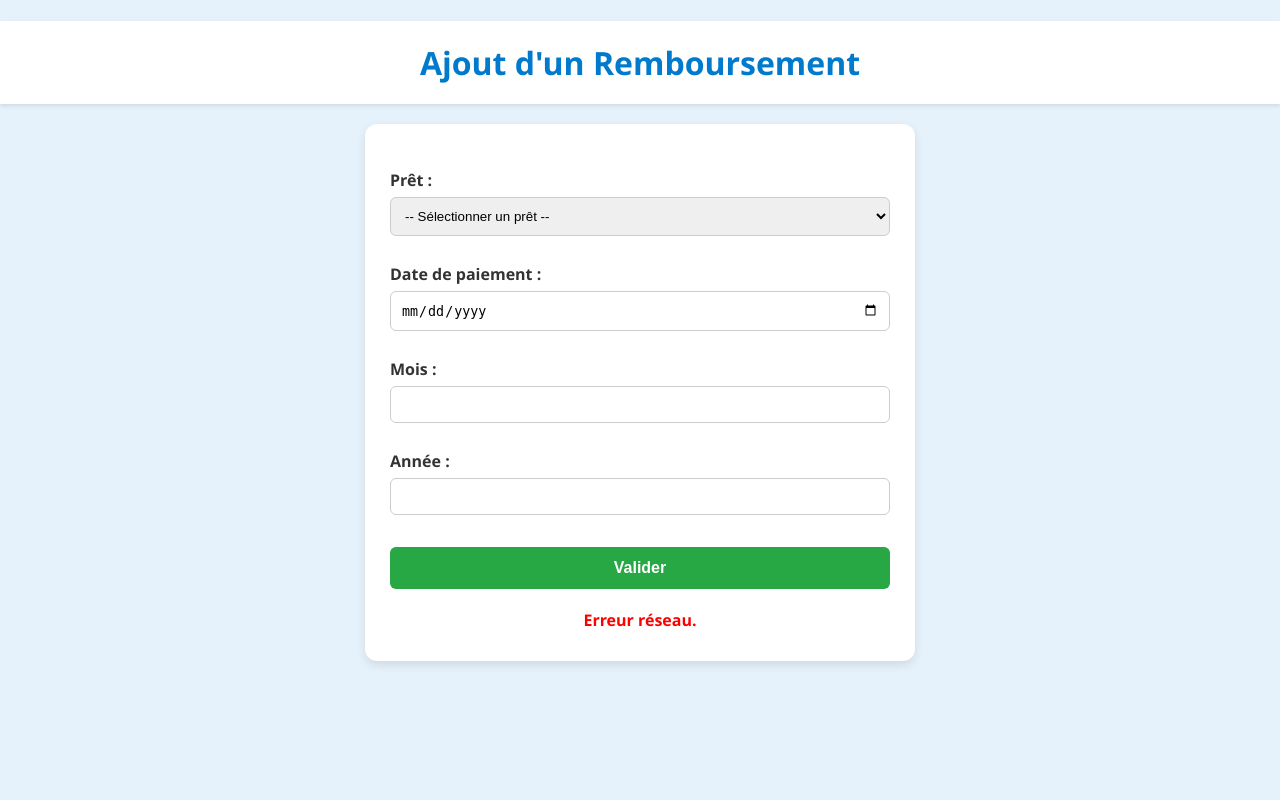
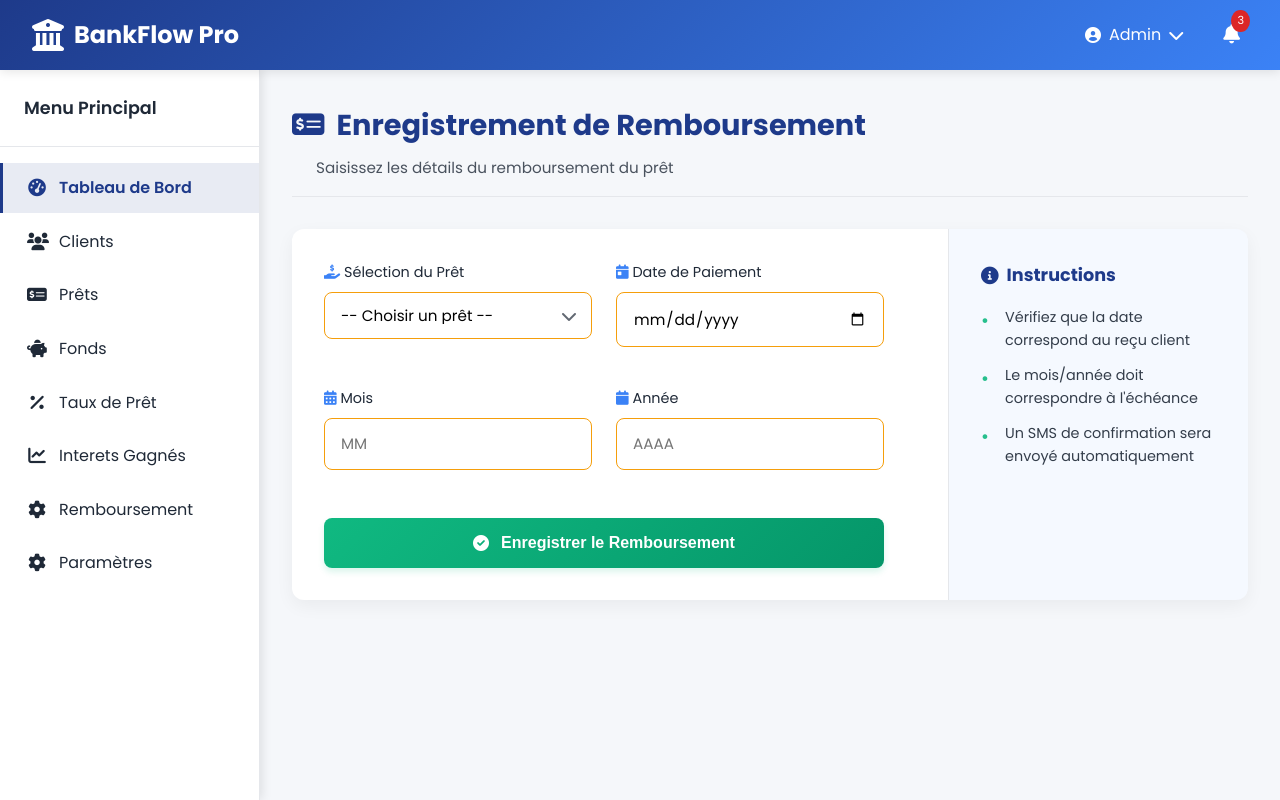
Before and after one commit to josoa24/ef_mvc, a PHP site: page /formulaire_remboursement.html in a window 1280 px wide. Run offline with PHP 8.4, Linux system fonts and the light colour scheme.

Commit message:
remboursement-pages

```diff
--- a/acceuil.html
+++ b/acceuil.html
@@ -69,6 +69,12 @@
                     <a href="interets_graphique.html" class="nav-link">
                         <i class="fas fa-chart-line"></i>
                         <span>Interets Gagnés</span>
+                    </a>
+                </li>
+                <li class="nav-item">
+                    <a href="formulaire_remboursement.html" class="nav-link">
+                        <i class="fas fa-cog"></i>
+                        <span>Remboursement</span>
                     </a>
                 </li>
                 <li class="nav-item">
--- a/assets/css/remboursement.css
+++ b/assets/css/remboursement.css
@@ -1,76 +1,291 @@
-
+/* Variables et base */
 :root {
-      --bleu: #007acc;
-      --bleu-clair: #e6f2fb;
-      --vert: #28a745;
-      --vert-foncé: #218838;
-      --gris: #f9f9f9;
-      --ombre: rgba(0, 0, 0, 0.1);
+    --primary-color: #1e3a8a;
+    --secondary-color: #3b82f6;
+    --accent-color: #10b981;
+    --success-color: #059669;
+    --warning-color: #f59e0b;
+    --danger-color: #dc2626;
+    --dark-color: #1f2937;
+    --light-color: #f8fafc;
+    --border-color: #e5e7eb;
+    --shadow-color: rgba(0, 0, 0, 0.1);
+    --sidebar-width: 260px;
+    --navbar-height: 70px;
 }
 
-    body {
-      font-family: 'Segoe UI', Tahoma, Geneva, Verdana, sans-serif;
-      background-color: var(--bleu-clair);
-      margin: 0;
-      padding: 0;
+/* Structure principale */
+.wrapperContainer {
+    padding-left: var(--sidebar-width);
+    padding-top: var(--navbar-height);
+    min-height: 100vh;
+    background-color: #f5f7fa;
 }
 
-    h1 {
-      text-align: center;
-      color: var(--bleu);
-      padding: 20px 0;
-      background-color: white;
-      box-shadow: 0 2px 4px var(--ombre);
-      margin-bottom: 20px;
+.content-wrapper {
+    padding: 2rem;
+    max-width: 1200px;
+    margin: 0 auto;
 }
 
-    .container {
-      max-width: 500px;
-      margin: auto;
-      background-color: white;
-      padding: 30px 25px;
-      border-radius: 12px;
-      box-shadow: 0 4px 10px var(--ombre);
+/* En-tête */
+.remboursement-header {
+    margin-bottom: 2rem;
+    padding-bottom: 1rem;
+    border-bottom: 1px solid var(--border-color);
 }
 
-    label {
-      font-weight: bold;
-      margin-top: 15px;
-      display: block;
-      color: #333;
+.remboursement-header h1 {
+    color: var(--primary-color);
+    font-size: 1.8rem;
+    font-weight: 700;
+    display: flex;
+    align-items: center;
+    gap: 0.75rem;
+    margin-bottom: 0.5rem;
 }
 
-    input, select {
-      margin-top: 6px;
-      margin-bottom: 12px;
-      padding: 10px;
-      width: 100%;
-      border: 1px solid #ccc;
-      border-radius: 6px;
-      box-sizing: border-box;
+.remboursement-header .subtitle {
+    color: var(--dark-color);
+    opacity: 0.8;
+    font-size: 0.95rem;
+    margin-left: 1.5rem;
 }
 
-    button {
-      width: 100%;
-      padding: 12px;
-      background-color: var(--vert);
-      border: none;
-      border-radius: 6px;
-      color: white;
-      font-weight: bold;
-      font-size: 16px;
-      margin-top: 20px;
-      cursor: pointer;
-      transition: background-color 0.3s;
+/* Carte principale */
+.remboursement-card {
+    display: grid;
+    grid-template-columns: 1fr 300px;
+    gap: 2rem;
+    background: white;
+    border-radius: 12px;
+    box-shadow: 0 6px 18px rgba(0, 0, 0, 0.05);
+    overflow: hidden;
 }
 
-    button:hover {
-      background-color: var(--vert-foncé);
+/* Formulaire */
+.remboursement-form {
+    padding: 2rem;
 }
 
-    #message {
-      margin-top: 20px;
+.form-group {
+    margin-bottom: 1.5rem;
+}
+
+.dual-inputs {
+    display: grid;
+    grid-template-columns: 1fr 1fr;
+    gap: 1.5rem;
+}
+
+.input-group {
+    position: relative;
+    margin-bottom: 1rem;
+}
+
+.input-group label {
+    display: block;
+    margin-bottom: 0.5rem;
+    font-size: 0.9rem;
+    font-weight: 600;
+    color: var(--dark-color);
+    display: flex;
+    align-items: center;
+    gap: 0.5rem;
+}
+
+.input-group label i {
+    color: var(--secondary-color);
+    font-size: 0.9rem;
+}
+
+.select-wrapper, .number-input {
+    position: relative;
+}
+
+.select-wrapper i {
+    position: absolute;
+    right: 1rem;
+    top: 50%;
+    transform: translateY(-50%);
+    pointer-events: none;
+    color: var(--dark-color);
+    opacity: 0.7;
+}
+
+select, input[type="date"], input[type="number"] {
+    width: 100%;
+    padding: 0.85rem 1rem;
+    border: 1px solid var(--border-color);
+    border-radius: 8px;
+    font-family: 'Poppins', sans-serif;
+    font-size: 0.95rem;
+    transition: all 0.2s ease;
+    background-color: white;
+}
+
+select {
+    appearance: none;
+    cursor: pointer;
+}
+
+input[type="number"] {
+    padding-right: 0.5rem;
+}
+
+/* Validation des champs */
+input:invalid, select:invalid {
+    border-color: var(--warning-color);
+}
+
+input:focus:invalid, select:focus:invalid {
+    box-shadow: 0 0 0 3px rgba(245, 158, 11, 0.2);
+}
+
+input:valid, select:valid {
+    border-color: var(--border-color);
+}
+
+input:focus:valid, select:focus:valid {
+    border-color: var(--accent-color);
+    box-shadow: 0 0 0 3px rgba(16, 185, 129, 0.2);
+}
+
+/* Bouton */
+.form-actions {
+    margin-top: 2.5rem;
+}
+
+.submit-btn {
+    width: 100%;
+    padding: 1rem;
+    background: linear-gradient(135deg, var(--accent-color), var(--success-color));
+    color: white;
+    border: none;
+    border-radius: 8px;
+    font-size: 1rem;
+    font-weight: 600;
+    cursor: pointer;
+    transition: all 0.3s ease;
+    display: flex;
+    align-items: center;
+    justify-content: center;
+    gap: 0.75rem;
+    box-shadow: 0 4px 6px rgba(16, 185, 129, 0.15);
+}
+
+.submit-btn:hover {
+    transform: translateY(-2px);
+    box-shadow: 0 6px 12px rgba(16, 185, 129, 0.2);
+}
+
+.submit-btn:active {
+    transform: translateY(0);
+}
+
+/* Messages de statut */
+.status-message {
+    margin-top: 1.5rem;
+    padding: 1rem;
+    border-radius: 8px;
+    font-size: 0.9rem;
     text-align: center;
-      font-weight: bold;
-      font-size: 16px;
+    display: none;
+    animation: fadeIn 0.3s ease-out;
 }
+
+.status-message.visible {
+    display: block;
+}
+
+.status-message.success {
+    background-color: rgba(5, 150, 105, 0.1);
+    color: var(--success-color);
+    border: 1px solid rgba(5, 150, 105, 0.2);
+}
+
+.status-message.error {
+    background-color: rgba(220, 38, 38, 0.1);
+    color: var(--danger-color);
+    border: 1px solid rgba(220, 38, 38, 0.2);
+}
+
+/* Panneau d'information */
+.remboursement-info {
+    background: rgba(59, 130, 246, 0.05);
+    padding: 2rem;
+    border-left: 1px solid var(--border-color);
+}
+
+.remboursement-info h3 {
+    color: var(--primary-color);
+    font-size: 1.1rem;
+    margin-bottom: 1rem;
+    display: flex;
+    align-items: center;
+    gap: 0.5rem;
+}
+
+.remboursement-info ul {
+    list-style: none;
+}
+
+.remboursement-info li {
+    margin-bottom: 0.75rem;
+    font-size: 0.9rem;
+    color: var(--dark-color);
+    opacity: 0.9;
+    position: relative;
+    padding-left: 1.5rem;
+}
+
+.remboursement-info li:before {
+    content: "•";
+    color: var(--accent-color);
+    position: absolute;
+    left: 0;
+    font-size: 1.2rem;
+}
+
+/* Animations */
+@keyframes fadeIn {
+    from { opacity: 0; transform: translateY(10px); }
+    to { opacity: 1; transform: translateY(0); }
+}
+
+@keyframes shake {
+    0%, 100% { transform: translateX(0); }
+    20%, 60% { transform: translateX(-5px); }
+    40%, 80% { transform: translateX(5px); }
+}
+
+.error-shake {
+    animation: shake 0.4s ease-in-out;
+}
+
+/* Responsive */
+@media (max-width: 1024px) {
+    .remboursement-card {
+        grid-template-columns: 1fr;
+    }
+
+    .remboursement-info {
+        border-left: none;
+        border-top: 1px solid var(--border-color);
+    }
+}
+
+@media (max-width: 768px) {
+    .dual-inputs {
+        grid-template-columns: 1fr;
+        gap: 1rem;
+    }
+
+    .content-wrapper {
+        padding: 1.5rem;
+    }
+
+    .remboursement-header h1 {
+        font-size: 1.5rem;
+    }
+}
--- a/formulaire_remboursement.html
+++ b/formulaire_remboursement.html
@@ -1,34 +1,158 @@
 <!DOCTYPE html>
 <html lang="fr">
+
 <head>
   <meta charset="UTF-8">
   <title>Ajout Remboursement</title>
 
   <link rel="stylesheet" href="assets/css/remboursement.css">
+  <link rel="stylesheet" href="assets/css/acceuil.css">
+  <link rel="stylesheet" href="https://cdnjs.cloudflare.com/ajax/libs/font-awesome/6.0.0/css/all.min.css">
+  <link rel="stylesheet" href="https://fonts.googleapis.com/css2?family=Poppins:wght@400;600;700&display=swap">
+</head>
 
-</head>
 <body>
+  <!-- Navigation Top Bar -->
+  <nav class="top-navbar">
+    <div class="nav-brand">
+      <i class="fas fa-university"></i>
+      <span>BankFlow Pro</span>
+    </div>
+    <div class="nav-actions">
+      <div class="user-profile">
+        <i class="fas fa-user-circle"></i>
+        <span>Admin</span>
+        <i class="fas fa-chevron-down"></i>
+      </div>
+      <div class="notification-icon">
+        <i class="fas fa-bell"></i>
+        <span class="notification-badge">3</span>
+      </div>
+    </div>
+  </nav>
 
-  <h1>Ajout d'un Remboursement</h1>
+  <!-- Sidebar -->
+  <aside class="sidebar">
+    <div class="sidebar-header">
+      <h3>Menu Principal</h3>
+    </div>
+    <nav class="sidebar-nav">
+      <ul>
+        <li class="nav-item active">
+          <a href="dashboard.html" class="nav-link">
+            <i class="fas fa-tachometer-alt"></i>
+            <span>Tableau de Bord</span>
+          </a>
+        </li>
+        <li class="nav-item">
+          <a href="clients.html" class="nav-link">
+            <i class="fas fa-users"></i>
+            <span>Clients</span>
+          </a>
+        </li>
+        <li class="nav-item">
+          <a href="prets.html" class="nav-link">
+            <i class="fas fa-money-check-alt"></i>
+            <span>Prêts</span>
+          </a>
+        </li>
+        <li class="nav-item">
+          <a href="fonds.html" class="nav-link">
+            <i class="fas fa-piggy-bank"></i>
+            <span>Fonds</span>
+          </a>
+        </li>
+        <li class="nav-item">
+          <a href="taux.htm" class="nav-link">
+            <i class="fas fa-percentage"></i>
+            <span>Taux de Prêt</span>
+          </a>
+        </li>
+        <li class="nav-item">
+          <a href="interets_graphique.html" class="nav-link">
+            <i class="fas fa-chart-line"></i>
+            <span>Interets Gagnés</span>
+          </a>
+        </li>
+        <li class="nav-item">
+          <a href="formulaire_remboursement.html" class="nav-link">
+            <i class="fas fa-cog"></i>
+            <span>Remboursement</span>
+          </a>
+        </li>
+        <li class="nav-item">
+          <a href="parametres.html" class="nav-link">
+            <i class="fas fa-cog"></i>
+            <span>Paramètres</span>
+          </a>
+        </li>
+      </ul>
+    </nav>
+  </aside>
 
-  <div class="container">
-    <label for="id_pret">Prêt :</label>
+
+  <!-- Contenu principal (à remplacer dans votre fichier) -->
+  <div class="wrapperContainer">
+    <main class="content-wrapper">
+      <div class="remboursement-header">
+        <h1><i class="fas fa-money-check-alt"></i> Enregistrement de Remboursement</h1>
+        <p class="subtitle">Saisissez les détails du remboursement du prêt</p>
+      </div>
+
+      <div class="remboursement-card">
+        <form id="remboursement-form" class="remboursement-form">
+          <div class="form-group dual-inputs">
+            <div class="input-group">
+              <label for="id_pret"><i class="fas fa-hand-holding-usd"></i> Sélection du Prêt</label>
+              <div class="select-wrapper">
                 <select id="id_pret" required>
-      <option value="">-- Sélectionner un prêt --</option>
+                  <option value="">-- Choisir un prêt --</option>
                 </select>
+                <i class="fas fa-chevron-down"></i>
+              </div>
+            </div>
 
-    <label for="date_paiement">Date de paiement :</label>
+            <div class="input-group">
+              <label for="date_paiement"><i class="fas fa-calendar-day"></i> Date de Paiement</label>
               <input type="date" id="date_paiement" required>
+            </div>
+          </div>
 
-    <label for="mois">Mois :</label>
-    <input type="number" id="mois" min="1" max="12" required>
+          <div class="form-group dual-inputs">
+            <div class="input-group">
+              <label for="mois"><i class="fas fa-calendar-alt"></i> Mois</label>
+              <div class="number-input">
+                <input type="number" id="mois" min="1" max="12" placeholder="MM" required>
+              </div>
+            </div>
 
-    <label for="annee">Année :</label>
-    <input type="number" id="annee" min="2000" required>
+            <div class="input-group">
+              <label for="annee"><i class="fas fa-calendar"></i> Année</label>
+              <div class="number-input">
+                <input type="number" id="annee" min="2000" placeholder="AAAA" required>
+              </div>
+            </div>
+          </div>
 
-    <button id="valider-btn">Valider</button>
+          <div class="form-actions">
+            <button type="button" id="valider-btn" class="submit-btn">
+              <i class="fas fa-check-circle"></i> Enregistrer le Remboursement
+            </button>
+          </div>
 
-    <div id="message"></div>
+          <div id="message" class="status-message"></div>
+        </form>
+
+        <div class="remboursement-info">
+          <h3><i class="fas fa-info-circle"></i> Instructions</h3>
+          <ul>
+            <li>Vérifiez que la date correspond au reçu client</li>
+            <li>Le mois/année doit correspondre à l'échéance</li>
+            <li>Un SMS de confirmation sera envoyé automatiquement</li>
+          </ul>
+        </div>
+      </div>
+    </main>
   </div>
 
   <script src="url.js"></script>
@@ -65,11 +189,35 @@
           message.textContent = "Erreur réseau.";
         });
 
-      // Envoi via bouton
+        // Modifier la partie JavaScript comme suit :
 btnValider.addEventListener("click", () => {
+    // Reset et cacher le message précédent
+    message.textContent = "";
+    message.className = "status-message";
+
+    // Vérification des champs
     if (!selectPret.value || !datePaiement.value || !mois.value || !annee.value) {
-          message.style.color = "red";
-          message.textContent = "Veuillez remplir tous les champs.";
+        message.classList.add("error", "visible");
+        message.textContent = "Veuillez remplir tous les champs obligatoires.";
+
+        // Animation sur les champs vides
+        if (!selectPret.value) {
+            document.querySelector('.select-wrapper').classList.add('error-shake');
+            setTimeout(() => document.querySelector('.select-wrapper').classList.remove('error-shake'), 400);
+        }
+        if (!datePaiement.value) {
+            datePaiement.classList.add('error-shake');
+            setTimeout(() => datePaiement.classList.remove('error-shake'), 400);
+        }
+        if (!mois.value) {
+            document.querySelector('#mois').parentElement.classList.add('error-shake');
+            setTimeout(() => document.querySelector('#mois').parentElement.classList.remove('error-shake'), 400);
+        }
+        if (!annee.value) {
+            document.querySelector('#annee').parentElement.classList.add('error-shake');
+            setTimeout(() => document.querySelector('#annee').parentElement.classList.remove('error-shake'), 400);
+        }
+
         return;
     }
 
@@ -85,8 +233,9 @@
     })
     .then(res => res.json())
     .then(result => {
-            message.style.color = result.success ? "green" : "red";
+        message.classList.add(result.success ? "success" : "error", "visible");
         message.textContent = result.message;
+
         if (result.success) {
             selectPret.value = "";
             datePaiement.value = "";
@@ -96,12 +245,14 @@
     })
     .catch(err => {
         console.error("Erreur lors de l'envoi :", err);
-            message.style.color = "red";
-            message.textContent = "Erreur lors de l'envoi.";
+        message.classList.add("error", "visible");
+        message.textContent = "Erreur réseau lors de l'envoi des données.";
     });
 });
+
     });
   </script>
 
 </body>
+
 </html>
```
Lines whose indentation alone changed are shown as unchanged.
